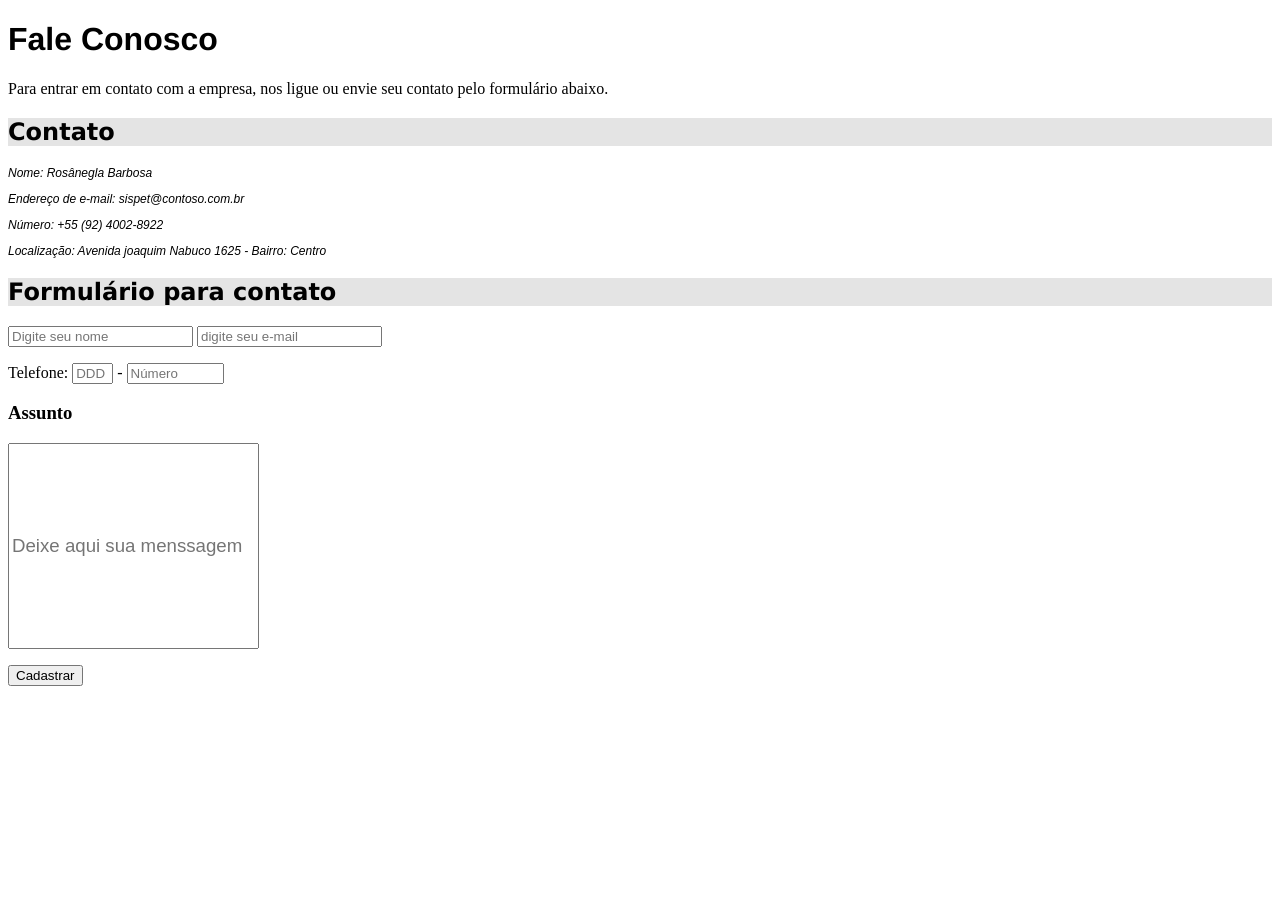
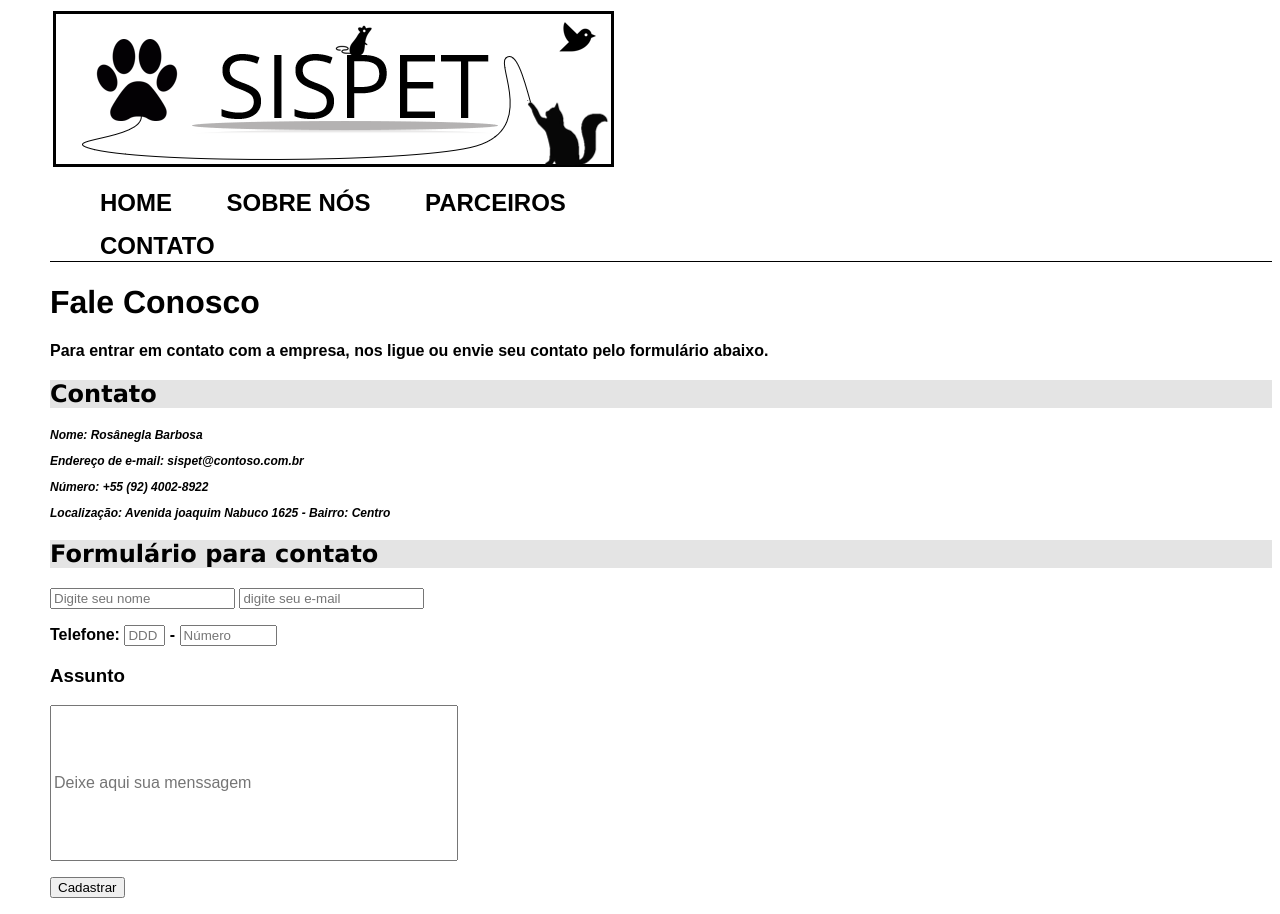
Before and after one commit to algoritmo-dos-manos/Desenvolvimento-Web, a plain HTML site: page S_Pet/S_Contact/Index.html in a window 1280 px wide. Before the commit the page ends 800 px from the top, so only its background shows below. Drawn offline with Linux system fonts and the light colour scheme; files whose address does not match are found by name.

Commit message:
last updates for contacts page

```diff
--- a/S_Pet/S_Contact/Index.html
+++ b/S_Pet/S_Contact/Index.html
@@ -8,8 +8,25 @@
     <link rel="stylesheet" href="style.css">
 </head>
 <body>
+    <header>
+        <div class ="container">
+            <img src="Logo.png" alt="logo" class="Logo">
+            <nav>
+                <ul>
+                  <li><a href="#">Home</a></li>
+                  <li><a href="#">Sobre nós</a></li>
+                  <li><a href="#">Parceiros</a></li>
+                  <li><a href="#">Contato</a></li>
+                </ul>
+              </nav>
+
+        </div>
+
+    </header>
+    <h4>.</h4>
     <h1>Fale Conosco</h1>
     <p>Para entrar em contato com a empresa, nos ligue ou envie seu contato pelo formulário abaixo.</p>
+
     <form action="">
         <h2>Contato</h2>
         <p class = "texto">Nome: Rosânegla Barbosa</p>
--- a/S_Pet/S_Contact/style.css
+++ b/S_Pet/S_Contact/style.css
@@ -19,6 +19,86 @@ title{
 }
 .resizedTextbox{
     box-sizing: content-box;
-    height:200px;
-    font-size:14pt;
+    height: 150px;
+    width: 400px;
+    font-size:12pt;
 }
+h4{
+background-color: black;
+font-size: 1px;
+}
+
+body {
+	margin-left: 50px;
+	background: rgb(255, 255, 255);
+	font-family: 'Work Sans', sans-serif;
+	font-weight: 800;
+}
+
+.container {
+	width: 50%;
+
+}
+
+header {
+  background: #ffffff;
+}
+
+header::after {
+  content: '';
+  display: table;
+  clear: both;
+}
+
+.logo {
+  width: 0;
+  padding-left: 350px;
+
+}
+
+nav {
+  float:unset;
+}
+
+nav ul {
+  margin: 0;
+  padding: 0;
+  list-style: none;
+}
+
+nav li {
+  display: inline-block;
+  margin-left: 50px;
+  padding-top: 15px;
+  position: relative ;
+
+}
+
+nav a {
+  color: rgb(0, 0, 0);
+  text-decoration: none;
+  text-transform: uppercase;
+  font-size: 24px;
+
+}
+
+nav a:hover {
+  color: #000;
+}
+
+nav a::before {
+  content: '';
+  display: block;
+  height: 5px;
+  background-color: #444;
+
+  position: absolute;
+  top: 0;
+  width: 0%;
+
+  transition: all ease-in-out 250ms;
+}
+
+nav a:hover::before {
+  width: 100%;
+}
```
Also changed, not shown: S_Img/Logo.png (added), S_Pet/Index.html (renamed from S_Pet/S_Others/Index.html), S_Pet/Javascript.js (renamed from S_Pet/S_Others/Javascript.js), S_Pet/S_Contact/Logo.png (added).
